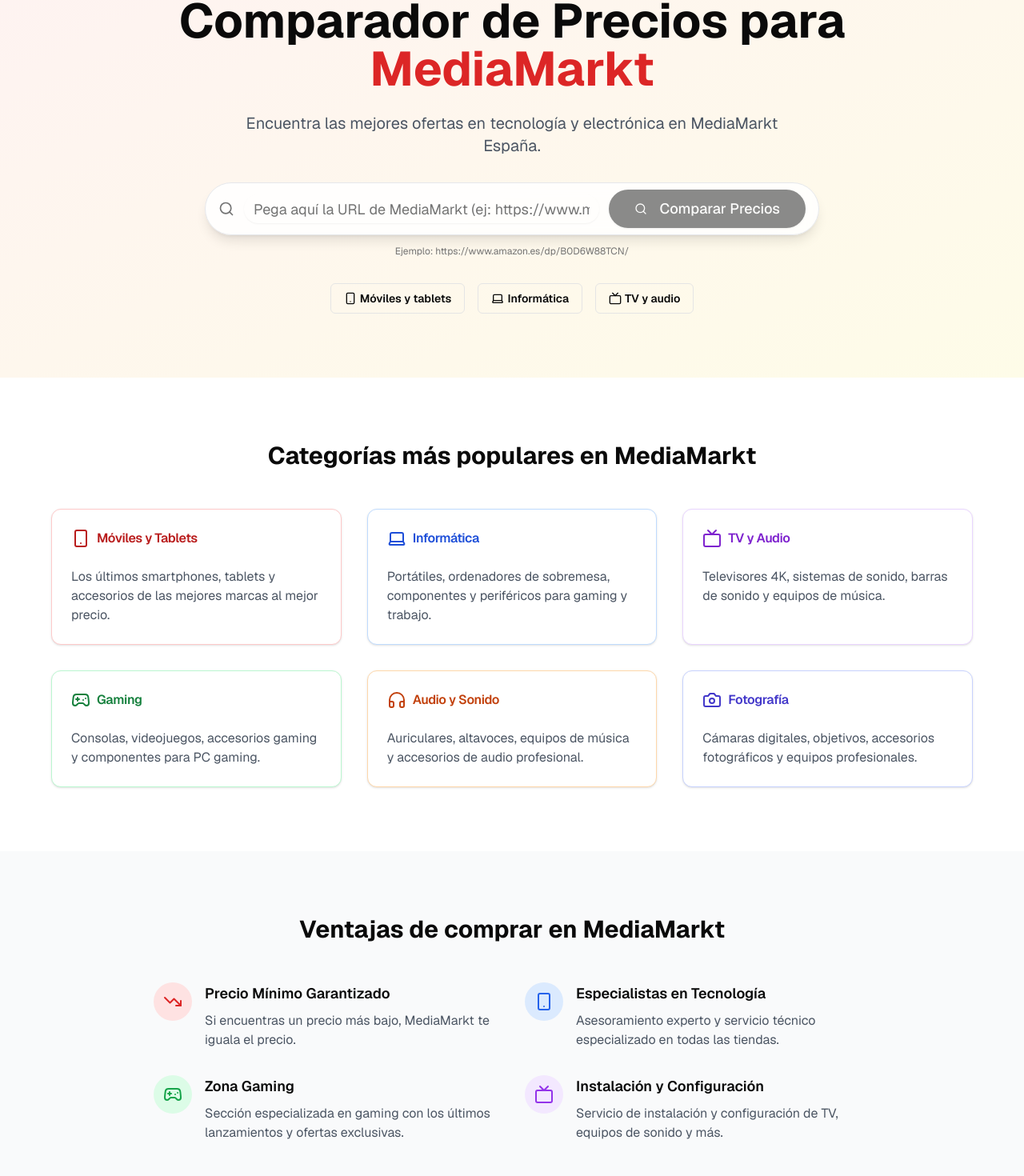
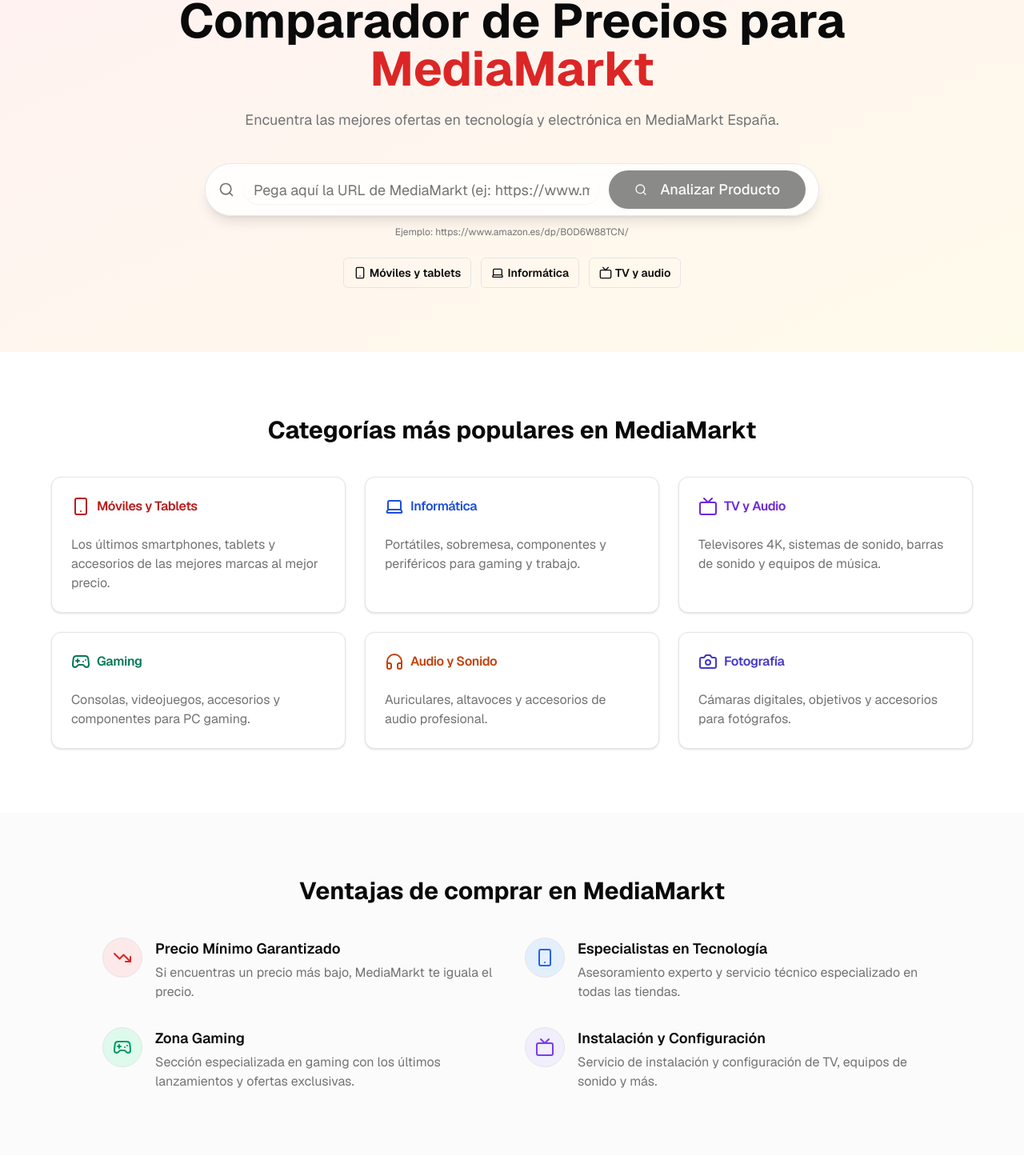
Before and after one commit to opinioneselectronicas1/comparo, a Next.js app: page /tienda/mediamarkt in a window 1280 px wide. Shown: the part 220-1690 px from the top of the page at 80% size. Built offline with nearby package versions, Linux system fonts and the light colour scheme.

Commit message:
Updated page.tsx

```diff
--- a/app/tienda/mediamarkt/page.tsx
+++ b/app/tienda/mediamarkt/page.tsx
@@ -1,3 +1,4 @@
+// app/mediamarkt/page.tsx
 import { Navbar } from "@/components/navbar";
 import { Button } from "@/components/ui/button";
 import { Badge } from "@/components/ui/badge";
@@ -11,224 +12,250 @@
   Tv,
   Gamepad2,
   Headphones,
-  Camera
+  Camera,
 } from "lucide-react";
 import Link from "next/link";
+
+export const metadata = {
+  title:
+    "Comparador de Precios MediaMarkt - Tecnología y Electrónica | Comparaelprecio",
+  description:
+    "Especialistas en MediaMarkt España. Encuentra las mejores ofertas en móviles, informática, TV, gaming y electrónica.",
+  keywords: [
+    "mediamarkt precios",
+    "ofertas mediamarkt",
+    "tecnologia mediamarkt",
+    "comparador mediamarkt",
+    "electronica mediamarkt",
+  ],
+};
 
 export default function MediaMarktPage() {
   return (
     <>
       <Navbar />
-      <div className="min-h-screen pt-24 pb-12">
-        {/* Hero específico de MediaMarkt */}
-        <div className="bg-gradient-to-br from-red-50 to-yellow-50 py-20 px-6">
-          <div className="max-w-4xl mx-auto text-center">
-            <Badge className="bg-red-600 text-white mb-4">
+      <div className="min-h-screen pt-24 pb-12 bg-background text-foreground">
+        {/* HERO */}
+        <section className="relative overflow-hidden bg-gradient-to-br from-rose-50 to-amber-50 dark:from-[#1a0d0d] dark:to-[#1a1409]">
+          <div className="absolute inset-0 pointer-events-none bg-white/0 dark:bg-black/10" />
+          <div className="relative z-10 px-6 py-16 sm:py-20">
+            <div className="mx-auto max-w-5xl text-center">
+              <Badge className="mb-4 bg-red-600 text-white dark:bg-red-600">
                 📱 Especialistas en MediaMarkt
               </Badge>
-            <h1 className="text-4xl md:text-6xl font-bold mb-6">
-              Comparador de Precios para <span className="text-red-600">MediaMarkt</span>
+
+              <h1 className="mx-auto max-w-[22ch] text-4xl sm:text-5xl md:text-6xl font-bold leading-[1.1]">
+                Comparador de Precios para{" "}
+                <span className="text-red-600 dark:text-red-400">MediaMarkt</span>
               </h1>
-            <p className="text-xl text-gray-600 mb-8 max-w-2xl mx-auto">
+
+              <p className="mx-auto mt-5 max-w-[70ch] text-base sm:text-lg text-muted-foreground">
                 Encuentra las mejores ofertas en tecnología y electrónica en MediaMarkt España.
               </p>
 
+              {/* Buscador */}
+              <div id="buscar" className="mt-8 sm:mt-10">
                 <SearchForm
                   placeholder="Pega aquí la URL de MediaMarkt (ej: https://www.mediamarkt.es/...)"
-              className="mb-8"
+                  buttonText="Analizar Producto"
+                  className="mb-2"
                 />
+              </div>
 
-            <div className="flex flex-wrap justify-center gap-4">
-              <Badge variant="outline" className="text-sm py-2 px-4">
+              {/* Pills informativas */}
+              <div className="mt-6 flex flex-wrap items-center justify-center gap-3">
+                <Badge variant="outline" className="text-sm py-2 px-3 border-border">
                   <Smartphone className="mr-1 h-4 w-4" /> Móviles y tablets
                 </Badge>
-              <Badge variant="outline" className="text-sm py-2 px-4">
+                <Badge variant="outline" className="text-sm py-2 px-3 border-border">
                   <Laptop className="mr-1 h-4 w-4" /> Informática
                 </Badge>
-              <Badge variant="outline" className="text-sm py-2 px-4">
+                <Badge variant="outline" className="text-sm py-2 px-3 border-border">
                   <Tv className="mr-1 h-4 w-4" /> TV y audio
                 </Badge>
               </div>
             </div>
           </div>
+        </section>
 
-        {/* Categorías principales */}
-        <div className="py-20 px-6">
-          <div className="max-w-6xl mx-auto">
-            <h2 className="text-3xl font-bold text-center mb-12">
+        {/* CATEGORÍAS PRINCIPALES */}
+        <section className="px-6 py-16 sm:py-20">
+          <div className="mx-auto max-w-6xl">
+            <h2 className="mb-10 text-center text-3xl font-bold">
               Categorías más populares en MediaMarkt
             </h2>
 
-            <div className="grid md:grid-cols-3 gap-8">
-              <Card className="border-red-200 hover:shadow-lg transition-shadow">
+            <div className="grid gap-6 md:grid-cols-3">
+              <Card className="bg-card border border-border hover:shadow-lg transition-shadow">
                 <CardHeader>
-                  <CardTitle className="flex items-center gap-2 text-red-700">
+                  <CardTitle className="flex items-center gap-2 text-red-700 dark:text-red-400">
                     <Smartphone className="h-6 w-6" />
                     Móviles y Tablets
                   </CardTitle>
                 </CardHeader>
                 <CardContent>
-                  <p className="text-gray-600">
+                  <p className="text-muted-foreground">
                     Los últimos smartphones, tablets y accesorios de las mejores marcas al mejor precio.
                   </p>
                 </CardContent>
               </Card>
 
-              <Card className="border-blue-200 hover:shadow-lg transition-shadow">
+              <Card className="bg-card border border-border hover:shadow-lg transition-shadow">
                 <CardHeader>
-                  <CardTitle className="flex items-center gap-2 text-blue-700">
+                  <CardTitle className="flex items-center gap-2 text-blue-700 dark:text-blue-400">
                     <Laptop className="h-6 w-6" />
                     Informática
                   </CardTitle>
                 </CardHeader>
                 <CardContent>
-                  <p className="text-gray-600">
-                    Portátiles, ordenadores de sobremesa, componentes y periféricos para gaming y trabajo.
+                  <p className="text-muted-foreground">
+                    Portátiles, sobremesa, componentes y periféricos para gaming y trabajo.
                   </p>
                 </CardContent>
               </Card>
 
-              <Card className="border-purple-200 hover:shadow-lg transition-shadow">
+              <Card className="bg-card border border-border hover:shadow-lg transition-shadow">
                 <CardHeader>
-                  <CardTitle className="flex items-center gap-2 text-purple-700">
+                  <CardTitle className="flex items-center gap-2 text-violet-700 dark:text-violet-400">
                     <Tv className="h-6 w-6" />
                     TV y Audio
                   </CardTitle>
                 </CardHeader>
                 <CardContent>
-                  <p className="text-gray-600">
+                  <p className="text-muted-foreground">
                     Televisores 4K, sistemas de sonido, barras de sonido y equipos de música.
                   </p>
                 </CardContent>
               </Card>
 
-              <Card className="border-green-200 hover:shadow-lg transition-shadow">
+              <Card className="bg-card border border-border hover:shadow-lg transition-shadow">
                 <CardHeader>
-                  <CardTitle className="flex items-center gap-2 text-green-700">
+                  <CardTitle className="flex items-center gap-2 text-emerald-700 dark:text-emerald-400">
                     <Gamepad2 className="h-6 w-6" />
                     Gaming
                   </CardTitle>
                 </CardHeader>
                 <CardContent>
-                  <p className="text-gray-600">
-                    Consolas, videojuegos, accesorios gaming y componentes para PC gaming.
+                  <p className="text-muted-foreground">
+                    Consolas, videojuegos, accesorios y componentes para PC gaming.
                   </p>
                 </CardContent>
               </Card>
 
-              <Card className="border-orange-200 hover:shadow-lg transition-shadow">
+              <Card className="bg-card border border-border hover:shadow-lg transition-shadow">
                 <CardHeader>
-                  <CardTitle className="flex items-center gap-2 text-orange-700">
+                  <CardTitle className="flex items-center gap-2 text-orange-700 dark:text-orange-400">
                     <Headphones className="h-6 w-6" />
                     Audio y Sonido
                   </CardTitle>
                 </CardHeader>
                 <CardContent>
-                  <p className="text-gray-600">
-                    Auriculares, altavoces, equipos de música y accesorios de audio profesional.
+                  <p className="text-muted-foreground">
+                    Auriculares, altavoces y accesorios de audio profesional.
                   </p>
                 </CardContent>
               </Card>
 
-              <Card className="border-indigo-200 hover:shadow-lg transition-shadow">
+              <Card className="bg-card border border-border hover:shadow-lg transition-shadow">
                 <CardHeader>
-                  <CardTitle className="flex items-center gap-2 text-indigo-700">
+                  <CardTitle className="flex items-center gap-2 text-indigo-700 dark:text-indigo-400">
                     <Camera className="h-6 w-6" />
                     Fotografía
                   </CardTitle>
                 </CardHeader>
                 <CardContent>
-                  <p className="text-gray-600">
-                    Cámaras digitales, objetivos, accesorios fotográficos y equipos profesionales.
+                  <p className="text-muted-foreground">
+                    Cámaras digitales, objetivos y accesorios para fotógrafos.
                   </p>
                 </CardContent>
               </Card>
             </div>
           </div>
-        </div>
+        </section>
 
-        {/* Ventajas de MediaMarkt */}
-        <div className="bg-gray-50 py-20 px-6">
-          <div className="max-w-4xl mx-auto">
-            <h2 className="text-3xl font-bold text-center mb-12">
+        {/* VENTAJAS */}
+        <section className="bg-muted/40 dark:bg-muted/20 px-6 py-16 sm:py-20">
+          <div className="mx-auto max-w-5xl">
+            <h2 className="mb-10 text-center text-3xl font-bold">
               Ventajas de comprar en MediaMarkt
             </h2>
 
-            <div className="grid md:grid-cols-2 gap-8">
-              <div className="flex items-start gap-4">
-                <div className="bg-red-100 p-3 rounded-full">
-                  <TrendingDown className="h-6 w-6 text-red-600" />
-                </div>
-                <div>
-                  <h3 className="font-semibold text-lg mb-2">Precio Mínimo Garantizado</h3>
-                  <p className="text-gray-600">
-                    Si encuentras un precio más bajo, MediaMarkt te iguala el precio.
-                  </p>
+            <div className="grid gap-8 md:grid-cols-2">
+              <Benefit
+                icon={<TrendingDown className="h-6 w-6 text-red-600" />}
+                bubbleClass="bg-red-100/70 dark:bg-red-500/15"
+                title="Precio Mínimo Garantizado"
+                text="Si encuentras un precio más bajo, MediaMarkt te iguala el precio."
+              />
+              <Benefit
+                icon={<Smartphone className="h-6 w-6 text-blue-600" />}
+                bubbleClass="bg-blue-100/70 dark:bg-blue-500/15"
+                title="Especialistas en Tecnología"
+                text="Asesoramiento experto y servicio técnico especializado en todas las tiendas."
+              />
+              <Benefit
+                icon={<Gamepad2 className="h-6 w-6 text-emerald-600" />}
+                bubbleClass="bg-emerald-100/70 dark:bg-emerald-500/15"
+                title="Zona Gaming"
+                text="Sección especializada en gaming con los últimos lanzamientos y ofertas exclusivas."
+              />
+              <Benefit
+                icon={<Tv className="h-6 w-6 text-violet-600" />}
+                bubbleClass="bg-violet-100/70 dark:bg-violet-500/15"
+                title="Instalación y Configuración"
+                text="Servicio de instalación y configuración de TV, equipos de sonido y más."
+              />
             </div>
           </div>
-
-              <div className="flex items-start gap-4">
-                <div className="bg-blue-100 p-3 rounded-full">
-                  <Smartphone className="h-6 w-6 text-blue-600" />
-                </div>
-                <div>
-                  <h3 className="font-semibold text-lg mb-2">Especialistas en Tecnología</h3>
-                  <p className="text-gray-600">
-                    Asesoramiento experto y servicio técnico especializado en todas las tiendas.
-                  </p>
-                </div>
-              </div>
-
-              <div className="flex items-start gap-4">
-                <div className="bg-green-100 p-3 rounded-full">
-                  <Gamepad2 className="h-6 w-6 text-green-600" />
-                </div>
-                <div>
-                  <h3 className="font-semibold text-lg mb-2">Zona Gaming</h3>
-                  <p className="text-gray-600">
-                    Sección especializada en gaming con los últimos lanzamientos y ofertas exclusivas.
-                  </p>
-                </div>
-              </div>
-
-              <div className="flex items-start gap-4">
-                <div className="bg-purple-100 p-3 rounded-full">
-                  <Tv className="h-6 w-6 text-purple-600" />
-                </div>
-                <div>
-                  <h3 className="font-semibold text-lg mb-2">Instalación y Configuración</h3>
-                  <p className="text-gray-600">
-                    Servicio de instalación y configuración de TV, equipos de sonido y más.
-                  </p>
-                </div>
-              </div>
-            </div>
-          </div>
-        </div>
+        </section>
 
         {/* CTA */}
-        <div className="py-20 px-6">
-          <div className="max-w-2xl mx-auto text-center">
-            <h2 className="text-3xl font-bold mb-6">
+        <section className="px-6 py-16 sm:py-20">
+          <div className="mx-auto max-w-2xl text-center">
+            <h2 className="text-3xl font-bold mb-4">
               ¿Listo para encontrar la mejor tecnología al mejor precio?
             </h2>
-            <p className="text-gray-600 mb-8">
+            <p className="text-muted-foreground mb-8">
               Compara precios en MediaMarkt y encuentra las mejores ofertas en tecnología y electrónica.
             </p>
-            <Button asChild size="lg" className="bg-red-600 hover:bg-red-700">
+            <Button
+              asChild
+              size="lg"
+              className="rounded-full bg-red-600 hover:bg-red-700 text-white"
+            >
               <Link href="/#buscar">
                 Empezar a Comparar <Search className="ml-2 h-5 w-5" />
               </Link>
             </Button>
           </div>
-        </div>
+        </section>
       </div>
     </>
   );
 }
 
-export const metadata = {
-  title: "Comparador de Precios MediaMarkt - Tecnología y Electrónica | Comparaelprecio",
-  description: "Especialistas en MediaMarkt España. Encuentra las mejores ofertas en móviles, informática, TV, gaming y electrónica.",
-  keywords: ["mediamarkt precios", "ofertas mediamarkt", "tecnologia mediamarkt", "comparador mediamarkt", "electronica mediamarkt"],
-};
+/* ============ helpers ============ */
+
+function Benefit({
+  icon,
+  bubbleClass,
+  title,
+  text,
+}: {
+  icon: React.ReactNode;
+  bubbleClass?: string;
+  title: string;
+  text: string;
+}) {
+  return (
+    <div className="flex items-start gap-4">
+      <div className={`p-3 rounded-full border border-border ${bubbleClass ?? ""}`}>
+        {icon}
+      </div>
+      <div>
+        <h3 className="mb-1 text-lg font-semibold">{title}</h3>
+        <p className="text-muted-foreground">{text}</p>
+      </div>
+    </div>
+  );
+}
```
Lines whose indentation alone changed are shown as unchanged.
